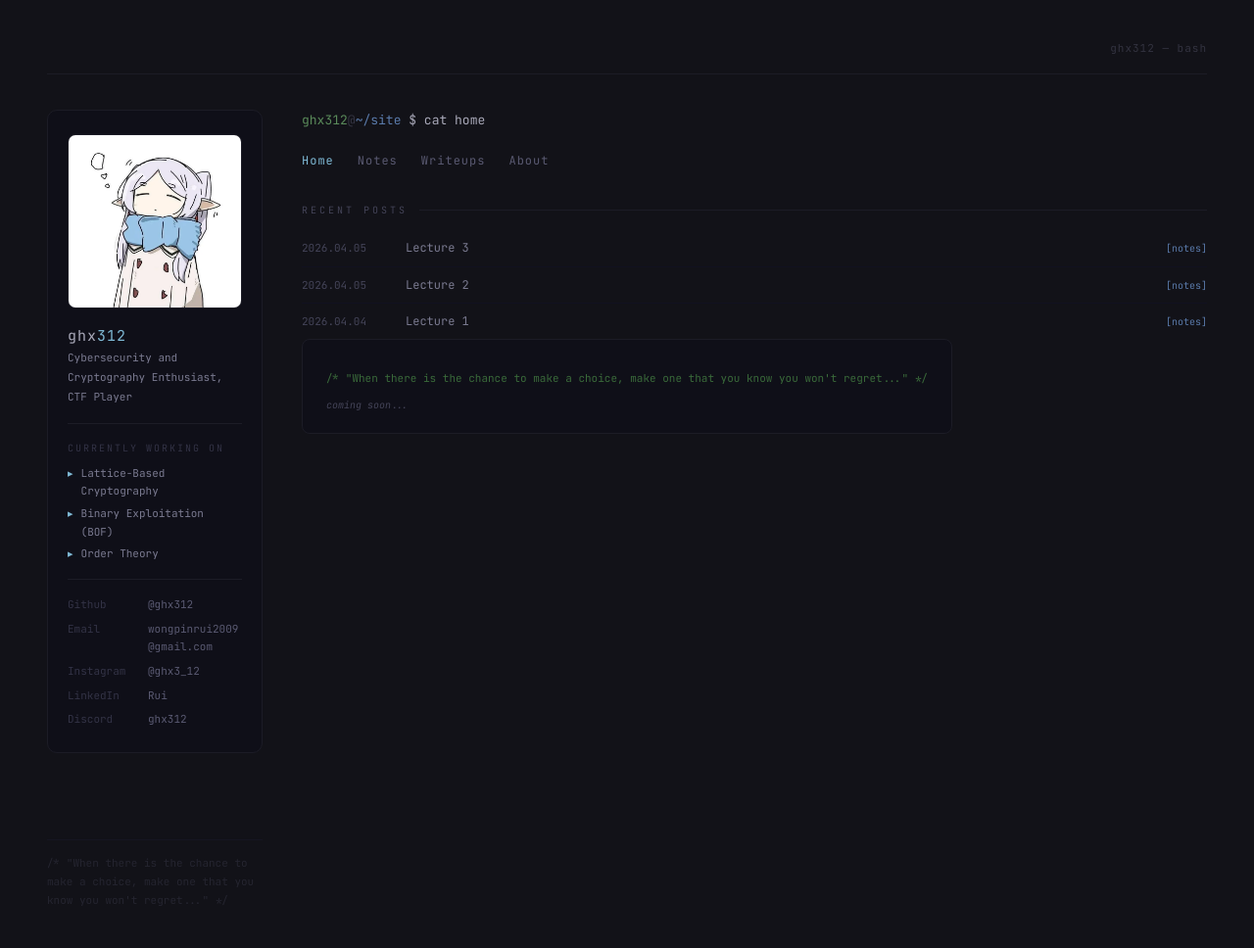
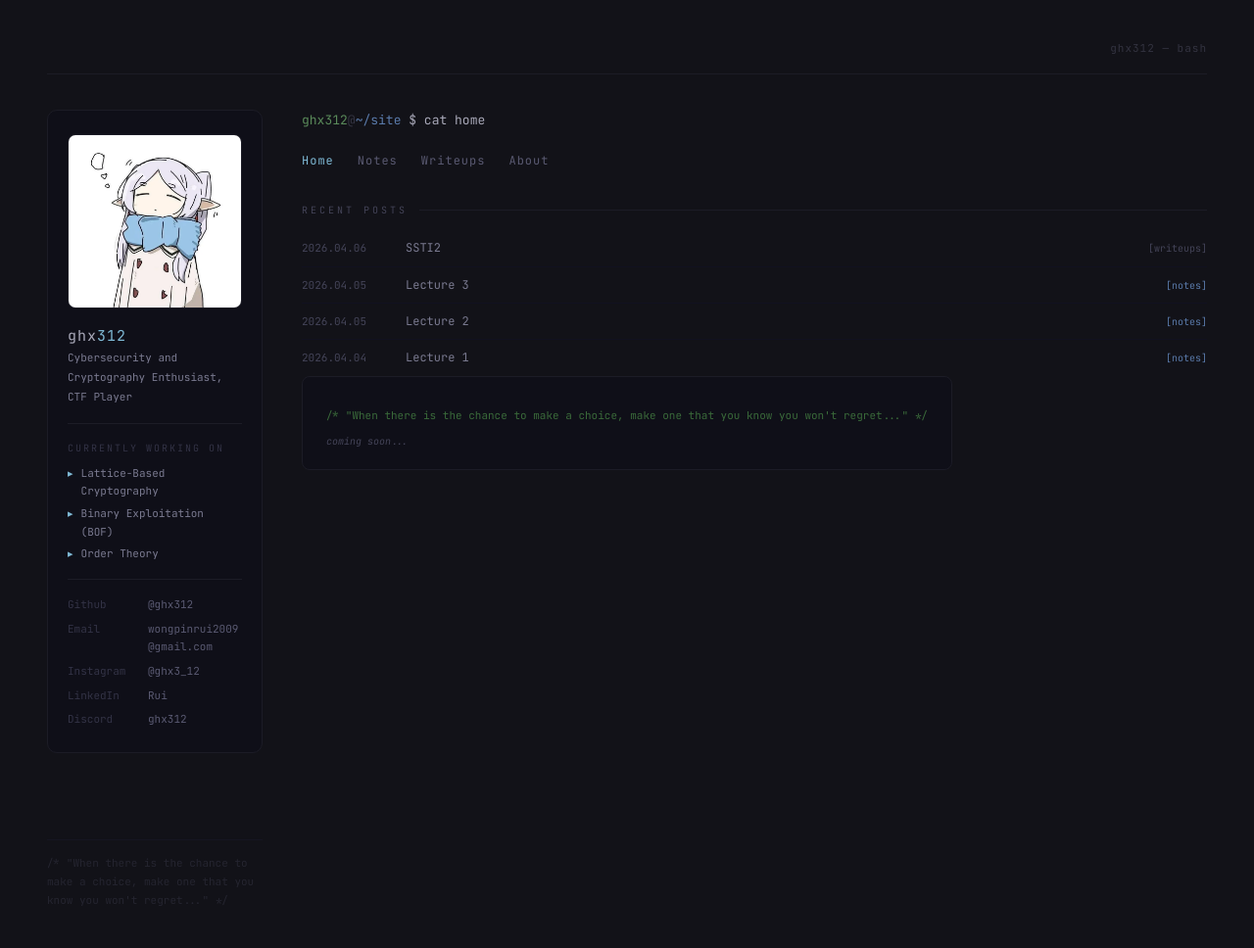
Before and after one commit to ghx312/ghx312.github.io, a Jekyll site: the page built from index.markdown, in a window 1280 px wide. Shown: the whole page at 98% size. Built offline with Jekyll 4.4.1, drawn with Linux system fonts in a browser that asks for light colours.

Commit message:
SSTI2 Date + Category

```diff
--- a/_pages/writeups/picoctf/web/medium/ssti2.md
+++ b/_pages/writeups/picoctf/web/medium/ssti2.md
@@ -2,6 +2,8 @@
 layout: terminal_centered
 title: SSTI2
 permalink: /writeups/picoctf/web/medium/ssti2
+date: 2026-04-06
+category: writeups
 ---
 
 # Challenge Description
```
